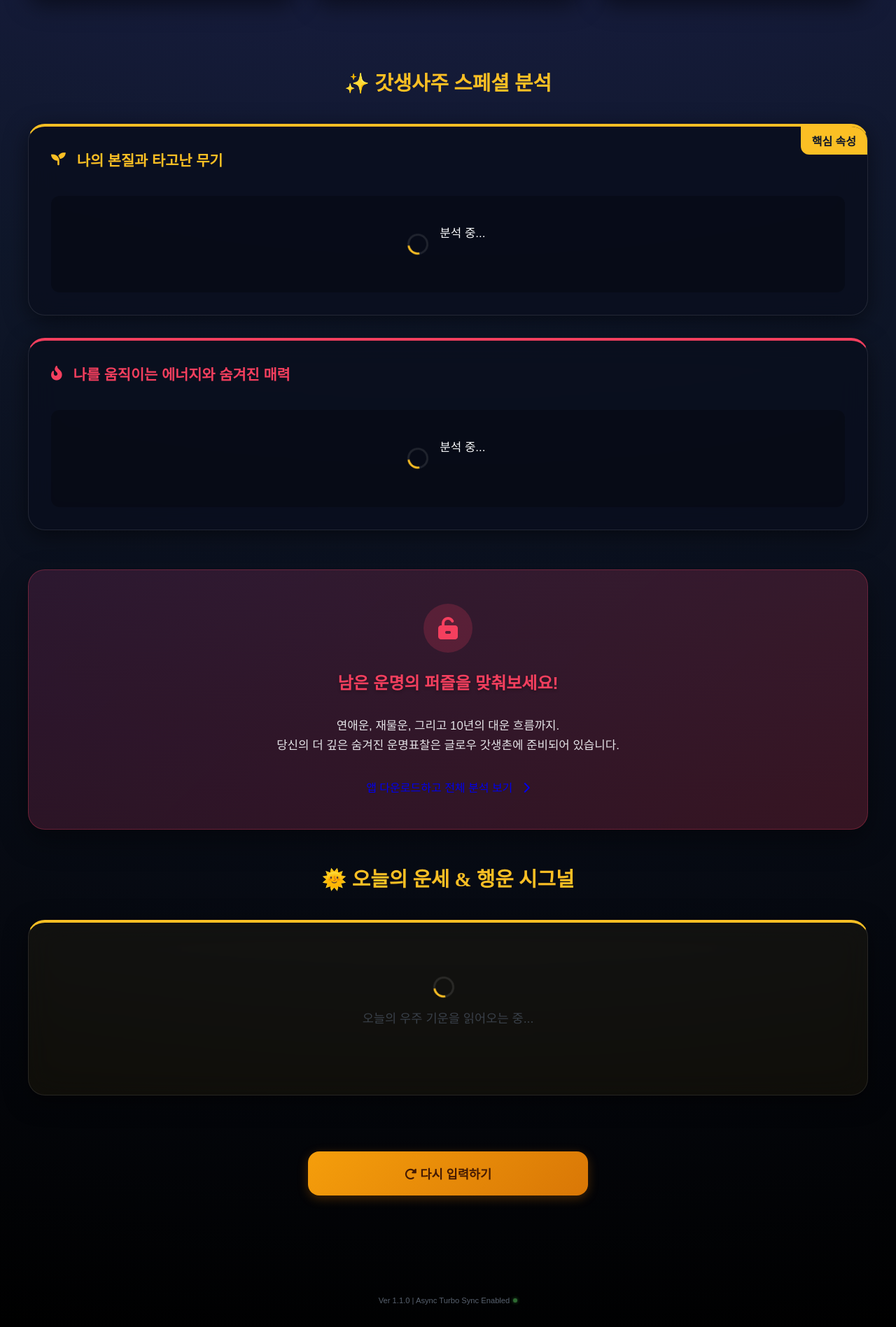
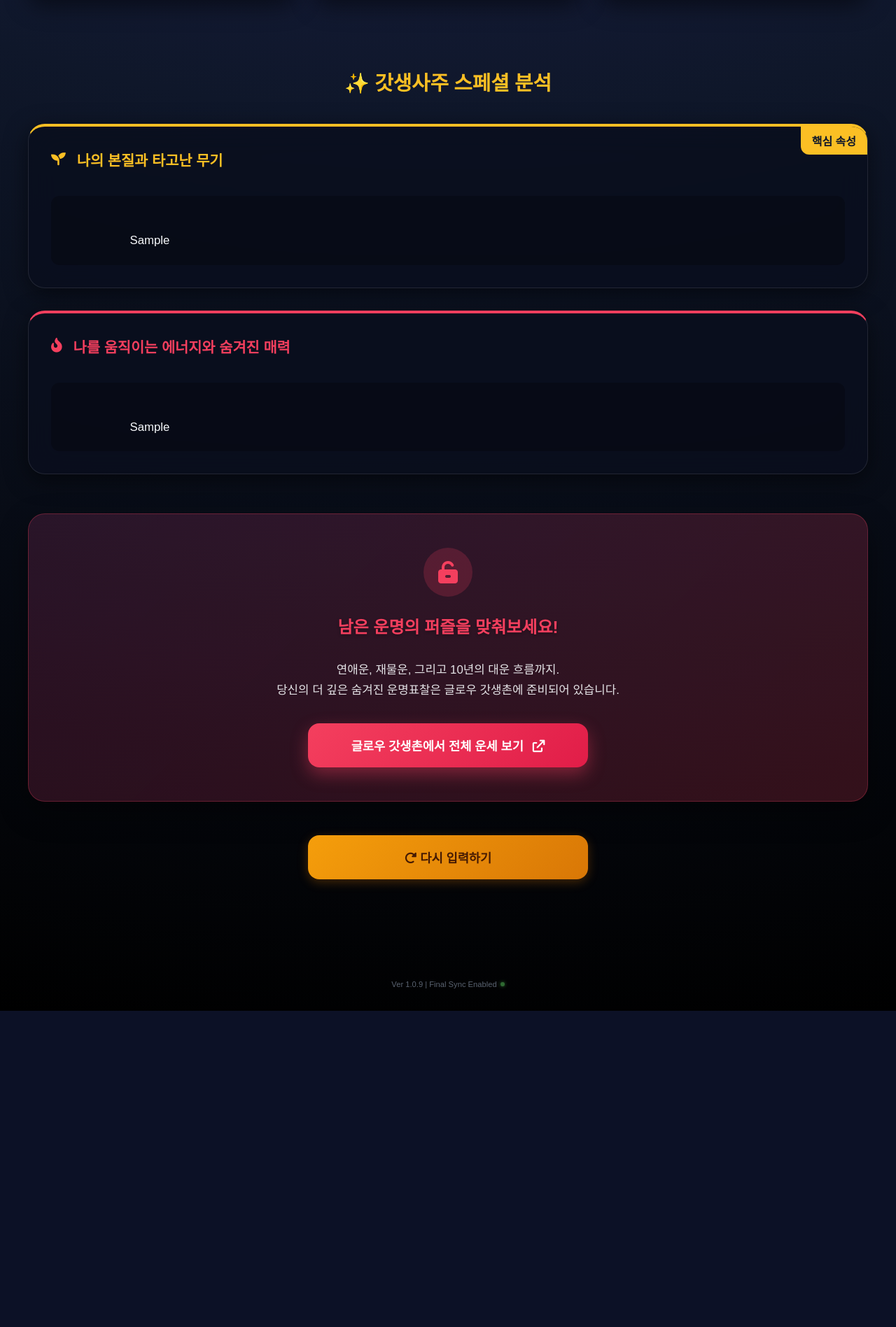
Before and after one commit to tinleygarden/godsaeng-saju, a Flask app: template templates/result.html in a window 1280 px wide. Shown: the part 1841-3738 px from the top of the page at 70% size. After the commit the page ends 3286 px from the top, so only its background shows below. Run offline with Flask 3, Linux system fonts and the light colour scheme; the template is opened without the code that fills it: most values are stand-ins (such as "Sample title", 1, 10 or a date in 2020); some web fonts are replaced.

Commit message:
Revert "Architecture: Async AI loading to fix 504 timeout, fixed Jinja syntax corruption, sw.js v10, and version 1.1.0"
This reverts commit 8e6e33a84c8753553a8cfdad511b956596fec0bf.

```diff
--- a/app.py
+++ b/app.py
@@ -110,12 +110,37 @@ def result():
         import random
         oracle_number = f"{random.randint(1, 40):02d}"
 
-        # AI 분석은 이제 비동기로 처리되므로 메인 로직에서 제거 (504 타임아웃 방지)
-        interpretations['premium_ai'] = None
-        interpretations['today_fortune'] = None
+        # AI 분석 호출 병렬화 (Vercel 10초 타임아웃 방지)
+        from concurrent.futures import ThreadPoolExecutor
+
+        with ThreadPoolExecutor(max_workers=2) as executor:
+            # 나의 본질/매력 분석 작업 제출
+            future_ai_data = executor.submit(
+                ai.get_android_free_analysis,
+                name, gender, pillars, ohaeng, ten_stars_list, current_daewun, birth_context, oracle_number
+            )
+
+            # 오늘의 운세 분석 작업 제출
+            day_stem = pillars['day']['gan']
+            future_today_fortune = executor.submit(
+                ai.get_today_fortune,
+                name, day_stem, pillars, ohaeng
+            )
+
+            # 결과 대기 (최대 8초 내외로 완료되도록 유도)
+            ai_data = future_ai_data.result()
+            today_fortune = future_today_fortune.result()
+
+        if ai_data:
+            interpretations['premium_ai'] = ai_data
+
+        if today_fortune:
+            interpretations['today_fortune'] = today_fortune
 
         now = datetime.now()
         current_date = now.strftime("%Y년 %m월 %d일")
+        # (무인(earth/wood)일 / 비견) 형태의 일진 정보 추가 (간단히 표시)
+        # 실제 일진 계산은 복잡하므로 간단한 날짜 정보만 우선 제공
         weekday_map = ['월', '화', '수', '목', '금', '토', '일']
         current_date += f" ({weekday_map[now.weekday()]}요일)"
 
@@ -129,48 +154,20 @@ def result():
             '술': '戌', '해': '亥'
         }
 
-        # AI 호출에 필요한 추가 필드들을 템플릿에 전달
+        # PRG를 통해 GET 요청으로만 접근되며, 새로고침해도 양식 다시 제출 경고가 발생하지 않음
         return render_template('result.html',
                                name=name,
-                               gender=gender,
                                pillars=pillars,
                                ohaeng=ohaeng,
                                interp=interpretations,
                                birth_dt=birth_dt,
                                hanja_map=hanja_map,
                                oracle_number=oracle_number,
-                               current_date=current_date,
-                               ten_stars_list=ten_stars_list,
-                               current_daewun=current_daewun,
-                               birth_context=birth_context)
+                               current_date=current_date)
     except Exception as e:
         import traceback
         traceback.print_exc()
         return f"Error occurred: {str(e)}", 400
 
-@app.route('/api/ai/premium', methods=['POST'])
-def api_premium_ai():
-    try:
-        data = request.json
-        res = ai.get_android_free_analysis(
-            data['name'], data['gender'], data['pillars'],
-            data['ohaeng'], data['ten_stars_list'],
-            data['current_daewun'], data['birth_context'], data['oracle_number']
-        )
-        return jsonify(res)
-    except Exception as e:
-        return jsonify({"error": str(e)}), 500
-
-@app.route('/api/ai/fortune', methods=['POST'])
-def api_today_fortune():
-    try:
-        data = request.json
-        res = ai.get_today_fortune(
-            data['name'], data['day_stem'], data['pillars'], data['ohaeng']
-        )
-        return jsonify(res)
-    except Exception as e:
-        return jsonify({"error": str(e)}), 500
-
 if __name__ == '__main__':
     app.run(debug=True, host='0.0.0.0', port=5000)
--- a/static/sw.js
+++ b/static/sw.js
@@ -1,4 +1,4 @@
-const CACHE_NAME = 'glow-saju-v10';
+const CACHE_NAME = 'glow-saju-v9';
 const ASSETS = [
     '/',
     '/static/style.css',
--- a/templates/result.html
+++ b/templates/result.html
@@ -93,28 +93,6 @@
 
             h3 i {
                 margin-right: 0.5rem;
-            }
-
-            /* AI Loader Animation */
-            .ai-loader {
-                width: 24px;
-                height: 24px;
-                border: 3px solid rgba(255, 255, 255, 0.1);
-                border-top: 3px solid var(--primary);
-                border-radius: 50%;
-                animation: ai-spin 1s linear infinite;
-                margin-right: 12px;
-                display: inline-block;
-            }
-
-            @keyframes ai-spin {
-                0% {
-                    transform: rotate(0deg);
-                }
-
-                100% {
-                    transform: rotate(360deg);
-                }
             }
 
             /* Revised Saju Table Styles */
@@ -574,9 +552,10 @@
 
 
         <!-- ===================================== -->
-        <!-- 갓생사주 프리미엄 분석 (비동기 로딩) -->
+        <!-- 갓생사주 프리미엄 체험판 (안드로이드 전용) -->
         <!-- ===================================== -->
-        <div style="margin-top: 4rem;" id="premium-ai-section">
+        {% if interp.premium_ai %}
+        <div style="margin-top: 4rem;">
             <h2
                 style="text-align: center; color: var(--primary); font-size: 1.8rem; margin-bottom: 2.5rem; font-family: 'Noto Serif KR', serif;">
                 ✨ 갓생사주 스페셜 분석
@@ -590,10 +569,9 @@
                     핵심 속성</div>
                 <h3 style="color: var(--primary); font-size: 1.3rem; margin-bottom: 1.5rem; border-bottom: none;"><i
                         class="fa-solid fa-seedling"></i> 나의 본질과 타고난 무기</h3>
-                <div id="premium-ai-essence"
-                    style="color: var(--text-main); line-height: 1.8; font-size: 1.05rem; white-space: pre-wrap; padding: 1.2rem; background: rgba(0,0,0,0.25); border-radius: 12px; min-height: 100px; display: flex; align-items: center; justify-content: center;">
-                    <div class="ai-loader"></div> 분석 중...
-                </div>
+                <div
+                    style="color: var(--text-main); line-height: 1.8; font-size: 1.05rem; white-space: pre-wrap; padding: 1.2rem; background: rgba(0,0,0,0.25); border-radius: 12px;">
+                    {{ interp.premium_ai.reason_to_live }}</div>
             </div>
 
             <!-- 2. 나를 움직이는 에너지 -->
@@ -601,10 +579,9 @@
                 style="margin-bottom: 2rem; border-top: 4px solid #f43f5e; position: relative; overflow: hidden;">
                 <h3 style="color: #f43f5e; font-size: 1.3rem; margin-bottom: 1.5rem; border-bottom: none;"><i
                         class="fa-solid fa-fire-flame-curved"></i> 나를 움직이는 에너지와 숨겨진 매력</h3>
-                <div id="premium-ai-energy"
-                    style="color: var(--text-main); line-height: 1.8; font-size: 1.05rem; white-space: pre-wrap; padding: 1.2rem; background: rgba(0,0,0,0.25); border-radius: 12px; min-height: 100px; display: flex; align-items: center; justify-content: center;">
-                    <div class="ai-loader"></div> 분석 중...
-                </div>
+                <div
+                    style="color: var(--text-main); line-height: 1.8; font-size: 1.05rem; white-space: pre-wrap; padding: 1.2rem; background: rgba(0,0,0,0.25); border-radius: 12px;">
+                    {{ interp.premium_ai.energy_charm }}</div>
             </div>
 
             <!-- Premium Outlink Banner -->
@@ -621,29 +598,14 @@
                     style="color: var(--text-main); font-size: 1.05rem; line-height: 1.7; margin-bottom: 2rem; opacity: 0.9;">
                     연애운, 재물운, 그리고 10년의 대운 흐름까지.<br>당신의 더 깊은 숨겨진 운명표찰은 글로우 갓생촌에 준비되어 있습니다.
                 </p>
-                <a href="https://godsaeng-village.com" class="glow-button" style="text-decoration: none;">앱 다운로드하고 전체 분석
-                    보기 <i class="fa-solid fa-chevron-right" style="margin-left: 10px;"></i></a>
+                <a href="https://godsaeng.world" target="_blank" class="btn-primary"
+                    style="background: linear-gradient(135deg, #f43f5e 0%, #e11d48 100%); color: white; box-shadow: 0 10px 25px rgba(244, 63, 94, 0.4);">
+                    글로우 갓생촌에서 전체 운세 보기 <i class="fa-solid fa-arrow-up-right-from-square"
+                        style="margin-left: 0.5rem;"></i>
+                </a>
             </div>
         </div>
-
-        <!-- ===================================== -->
-        <!-- 오늘의 운세 & 행운 필터 (비동기 로딩) -->
-        <!-- ===================================== -->
-        <div style="margin-top: 1rem; margin-bottom: 5rem;" id="today-fortune-section">
-            <h2
-                style="text-align: center; color: #fbbf24; font-size: 1.8rem; margin-bottom: 2.5rem; font-family: 'Noto Serif KR', serif;">
-                🌞 오늘의 운세 & 행운 시그널
-            </h2>
-
-            <div class="glass-card"
-                style="border-top: 4px solid #fbbf24; margin-bottom: 2rem; background: rgba(251, 191, 36, 0.05);">
-                <div id="today-fortune-text"
-                    style="color: var(--text-main); line-height: 1.8; font-size: 1.1rem; padding: 1rem; min-height: 150px; display: flex; align-items: center; justify-content: center; flex-direction: column;">
-                    <div class="ai-loader" style="border-top-color: #fbbf24;"></div>
-                    <p style="margin-top: 1rem; opacity: 0.7;">오늘의 우주 기운을 읽어오는 중...</p>
-                </div>
-            </div>
-        </div>
+        {% endif %}
         <!-- Footer Actions -->
         <div style="margin-top: 3rem; margin-bottom: 5rem; padding: 0 1rem;">
             <a href="/" class="btn-primary">
@@ -760,72 +722,15 @@
             });
         }
 
-        // (Ver 1.1.0) Async AI Loading Logic
-        const aiMetadata = {
-            name: {{ name | tojson }},
-        gender: { { gender | tojson } },
-        pillars: { { pillars | tojson } },
-        ohaeng: { { ohaeng | tojson } },
-        ten_stars_list: { { ten_stars_list | tojson } },
-        current_daewun: { { current_daewun | tojson } },
-        birth_context: { { birth_context | tojson } },
-        oracle_number: { { oracle_number | tojson } },
-        day_stem: { { pillars['day']['gan'] | tojson } }
-        };
-
-        async function loadPremiumAI() {
-            try {
-                const response = await fetch('/api/ai/premium', {
-                    method: 'POST',
-                    headers: { 'Content-Type': 'application/json' },
-                    body: JSON.stringify(aiMetadata)
-                });
-                const data = await response.json();
-                if (data && !data.error) {
-                    document.getElementById('premium-ai-essence').innerText = data.reason_to_live || '';
-                    document.getElementById('premium-ai-energy').innerText = data.energy_charm || '';
-                } else {
-                    document.getElementById('premium-ai-essence').innerText = '분석을 불러오지 못했습니다.';
-                    document.getElementById('premium-ai-energy').innerText = '분석을 불러오지 못했습니다.';
-                }
-            } catch (e) {
-                console.error('Premium AI Load Error:', e);
-            }
-        }
-
-        async function loadTodayFortune() {
-            try {
-                const response = await fetch('/api/ai/fortune', {
-                    method: 'POST',
-                    headers: { 'Content-Type': 'application/json' },
-                    body: JSON.stringify(aiMetadata)
-                });
-                const data = await response.json();
-                if (data && !data.error) {
-                    document.getElementById('today-fortune-text').innerHTML = data.summary || '운세 정보를 찾을 수 없습니다.';
-                } else {
-                    document.getElementById('today-fortune-text').innerText = '오늘의 운세를 불러오지 못했습니다.';
-                }
-            } catch (e) {
-                console.error('Fortune AI Load Error:', e);
-            }
-        }
-
         // Init on load
         if (daewoonData && daewoonData.length > 0) {
             renderDaewoon();
         }
-
-        // Start Async AI calls after page is ready
-        window.addEventListener('DOMContentLoaded', () => {
-            loadPremiumAI();
-            loadTodayFortune();
-        });
     </script>
     <!-- Version Info for Debugging -->
     <div
         style="text-align: center; padding: 2rem; opacity: 0.6; font-size: 0.7rem; color: var(--text-muted); display: flex; align-items: center; justify-content: center; gap: 5px;">
-        <span>Ver 1.1.0 | Async Turbo Sync Enabled</span>
+        <span>Ver 1.0.9 | Final Sync Enabled</span>
         <span
             style="display: inline-block; width: 6px; height: 6px; background-color: #4CAF50; border-radius: 50%; box-shadow: 0 0 5px #4CAF50;"></span>
     </div>
```
